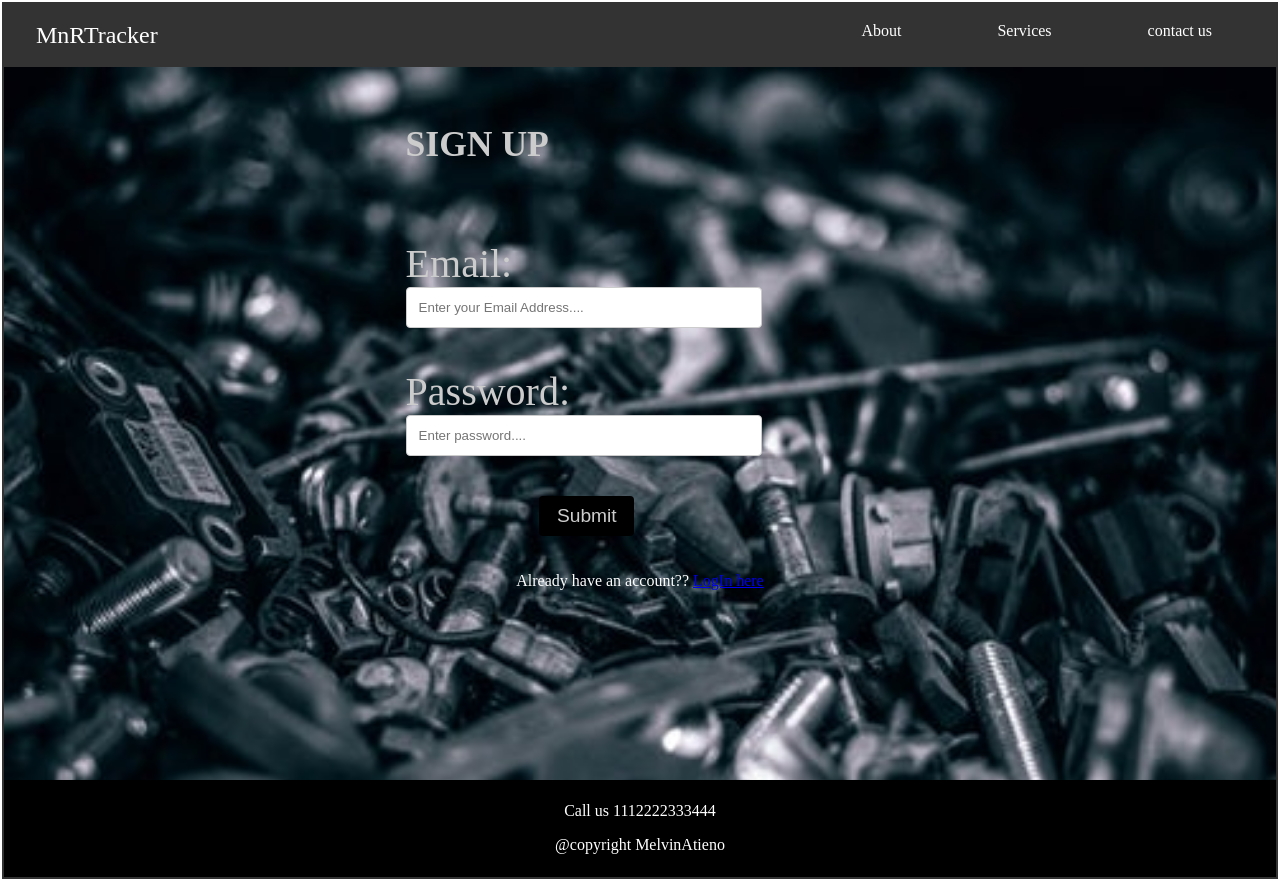
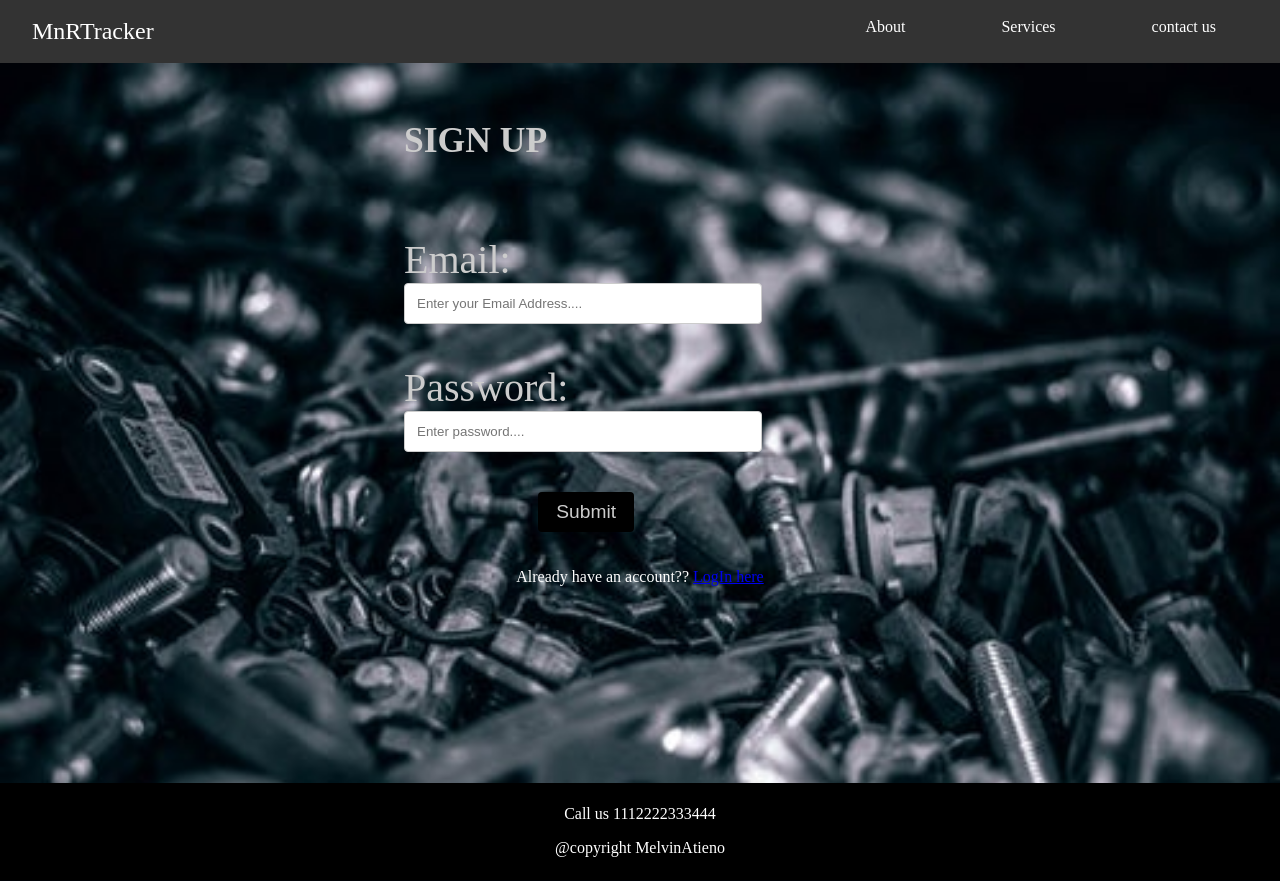
Before and after one commit to Melvin1Atieno/MnR-Tracker, a Python web app: template UI/template/signup.html in a window 1280 px wide. After the commit the page ends 857 px from the top, so only its background shows below. Run offline with Jinja, Linux system fonts and the light colour scheme; the template is opened without the code that fills it, so the values that code supplies are empty.

Commit message:
[Feature #157737345]fixes body margin to make dashboard design more attractive

```diff
--- a/UI/static/CSS/style.css
+++ b/UI/static/CSS/style.css
@@ -1,7 +1,6 @@
 
 body {
-    border:2px solid #333;
-    margin:2px;
+    margin:0;
 }
 /* Navigation bar styling */
 .navbar {
@@ -67,7 +66,6 @@ form {
     margin-left:30%;
 }
 form .form-group label {
-    /* display:inline-block; */
     margin:5% auto;
     color: #cccccc;
     font-size: 250%;
@@ -80,7 +78,6 @@ form .form-group {
     border-radius: 5px;
     padding:20px 20px;
     max-width:50%;
-    /* margin-left:30%; */
 }
 form button {
     background-color: #000000;
@@ -90,7 +87,6 @@ form button {
     border:none;
     border-radius:4px;
     cursor:pointer;
-    /* float:right; */
     font-size: 120%;
 }
 form button :hover {
@@ -114,7 +110,6 @@ form button :hover {
     .navbar {
         display: block;
         padding:10px;
-        /* justify-content:center; */
     }
     .navbar-item{
         margin-top:2%;
@@ -243,7 +238,6 @@ form button :hover {
     background-color: #888;
 }
 #avatar {
-    /* margin-left:20%; */
     max-height:80px;
     max-width:200px;
     width:100px;
@@ -270,10 +264,8 @@ form button :hover {
 .container button {
     flex-grow:1;
     padding:5% 2%;
-    /* margin:20px; */
     color:#ffffff;
     font-size: 220%;
-    /* border-radius: 200px; */
 }
 
 .Crequests {
@@ -301,7 +293,6 @@ form button :hover {
  }
  #myTable th, #myTable td {
      text-align:left;
-     /* text-align:center; */
      padding: 12px;
      border-right:2px solid #111111;
      margin:2%;
@@ -328,6 +319,5 @@ form button :hover {
      font-size:120%;
      padding:1%;
      border:2px solid #888;
-     /* margin: 12px; */
      border-radius:2%;
  }
```
